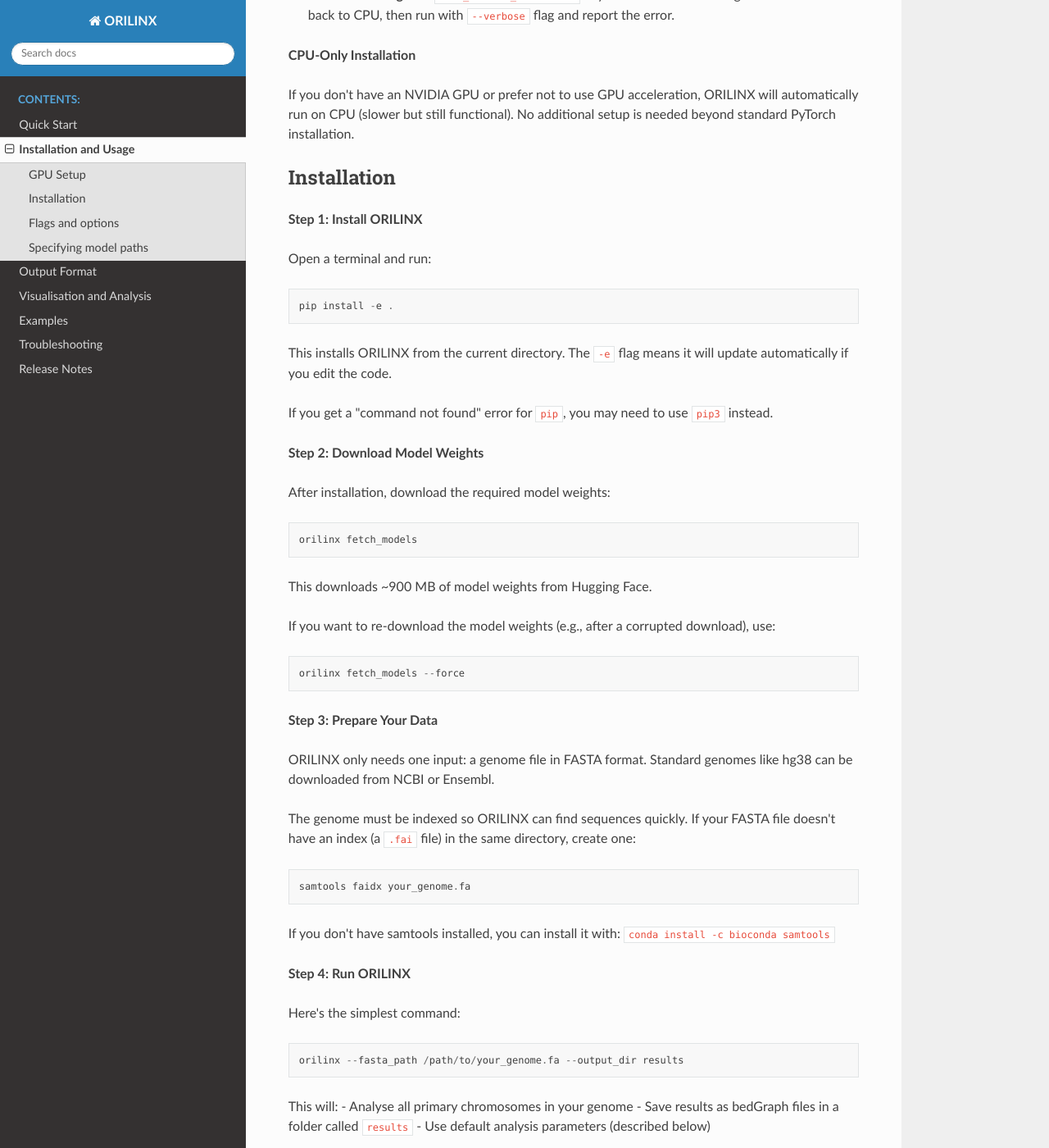
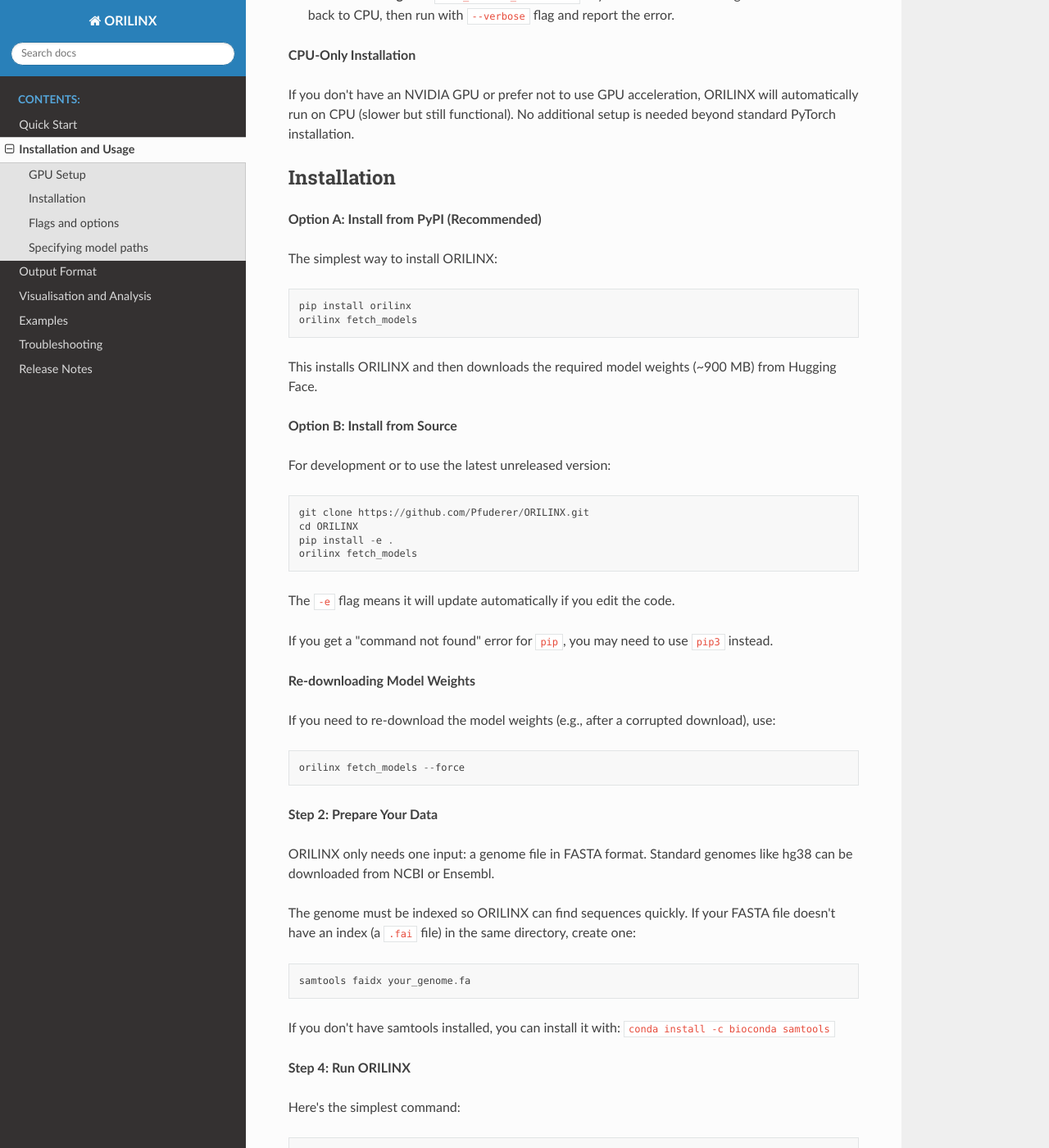
Before and after one commit to Pfuderer/ORILINX, a Sphinx documentation site: the page built from docs/source/installation.rst, in a window 1280 px wide and 1400 px high, scrolled down 2931 px. Shown: the whole window at 82% size. Built offline with Sphinx 7.4.7 and the Read the Docs theme 3.1.0, drawn with Linux system fonts in a browser that asks for light colours.

Commit message:
updates for pypi; update documentation

```diff
--- a/docs/source/conf.py
+++ b/docs/source/conf.py
@@ -9,7 +9,7 @@
 project = 'ORILINX'
 copyright = '2026, The Authors'
 author = 'Pauline L. Pfuderer, Michael A. Boemo'
-release = '1.0.0'
+release = '1.0.1'
 
 # -- General configuration ---------------------------------------------------
 # https://www.sphinx-doc.org/en/master/usage/configuration.html#general-configuration
--- a/docs/source/index.rst
+++ b/docs/source/index.rst
@@ -27,7 +27,7 @@
 
 If you use ORILINX for your research, please cite our publication:
 
-Jones MJK,  Rai SK,  Pfuderer PL, Bonfim-Melo A, Pagan JK, Clarke PR, McClelland SE, Boemo MA. A high-resolution, nanopore-based artificial intelligence assay for DNA replication stress in human cancer cells. [`bioRxiv <https://doi.org/10.1101/2022.09.22.509021>`_]
+Pfuderer PL, Berkemeier F, Nassar J, Crisp A, Jaworski JJ, Moore J, Sale JE, Boemo MA. A genome language model for mapping DNA replication origins. bioRxiv 2026. [DOI]
 
 Bugs, Questions, and Comments
 -----------------------------
--- a/docs/source/installation.rst
+++ b/docs/source/installation.rst
@@ -118,29 +118,35 @@
 Installation
 ---------------------
 
-**Step 1: Install ORILINX**
+**Option A: Install from PyPI (Recommended)**
 
-Open a terminal and run::
+The simplest way to install ORILINX::
 
+    pip install orilinx
+    orilinx fetch_models
+
+This installs ORILINX and then downloads the required model weights (~900 MB) from Hugging Face.
+
+**Option B: Install from Source**
+
+For development or to use the latest unreleased version::
+
+    git clone https://github.com/Pfuderer/ORILINX.git
+    cd ORILINX
     pip install -e .
+    orilinx fetch_models
 
-This installs ORILINX from the current directory. The ``-e`` flag means it will update automatically if you edit the code.
+The ``-e`` flag means it will update automatically if you edit the code.
 
 If you get a "command not found" error for ``pip``, you may need to use ``pip3`` instead.
 
-**Step 2: Download Model Weights**
+**Re-downloading Model Weights**
 
-After installation, download the required model weights::
-
-    orilinx fetch_models
-
-This downloads ~900 MB of model weights from Hugging Face.
-
-If you want to re-download the model weights (e.g., after a corrupted download), use::
+If you need to re-download the model weights (e.g., after a corrupted download), use::
 
     orilinx fetch_models --force
 
-**Step 3: Prepare Your Data**
+**Step 2: Prepare Your Data**
 
 ORILINX only needs one input: a genome file in FASTA format. Standard genomes like hg38 can be downloaded from NCBI or Ensembl.
 
--- a/docs/source/releaseNotes.rst
+++ b/docs/source/releaseNotes.rst
@@ -3,7 +3,7 @@
 Release Notes
 ===============================
 
-v1.0.0
+v1.0.1
 -----------------
 
 * ORILINX takes a fasta file of mammalian DNA as input and produces a csv or bed file indicating the probability that each locus can act as an origin of replication.
--- a/pyproject.toml
+++ b/pyproject.toml
@@ -4,7 +4,7 @@
 
 [project]
 name = "orilinx"
-version = "1.0.0"
+version = "1.0.1"
 description = "Genome-wide origin scoring with DNABERT-2"
 readme = "README.md"
 requires-python = ">=3.9"
@@ -17,6 +17,7 @@
   "einops>=0.8.0",
   "peft>=0.15.0",
   "accelerate>=1.10.0",
+  "protobuf>=3.20.0",
 ]
 
 [project.scripts]
```
Also changed, not shown: README.md (+1 -1 lines), docs/source/quickStart.rst (+8 -3 lines), 1 other file.
